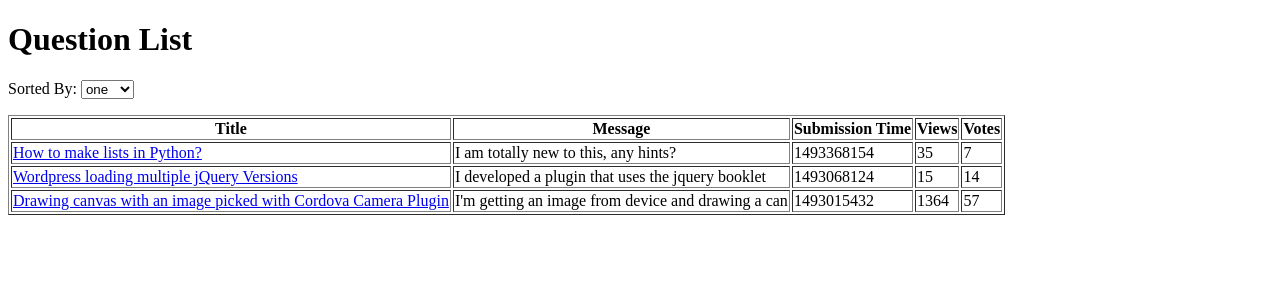
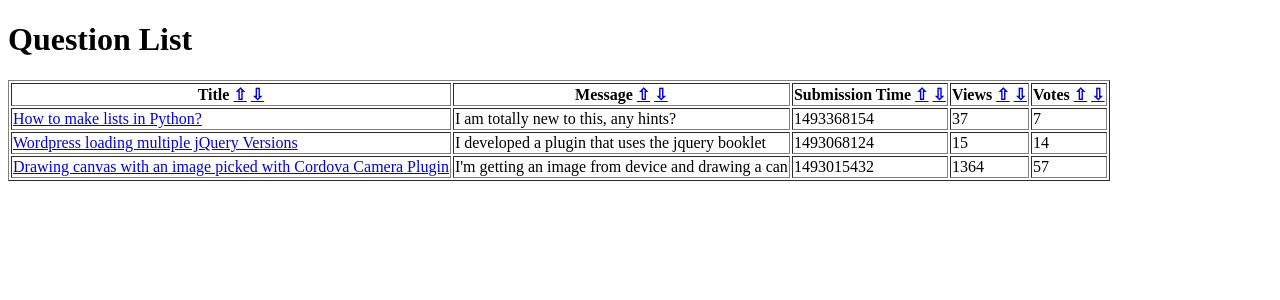
Before and after one commit to Pietrus914/Ask-mate-sprint-1, a Flask app: page /list in a window 1280 px wide. Shown: the top 300 px of the page. Run offline with Flask 2, Linux system fonts and the light colour scheme; some libraries are stand-ins or nearby versions.

Commit message:
add query string

```diff
--- a/sample_data/question.csv
+++ b/sample_data/question.csv
@@ -1,5 +1,5 @@
 id,submission_time,view_number,vote_number,title,message,image
-1,1493368154,35,7,How to make lists in Python?,"I am totally new to this, any hints?",
+1,1493368154,37,7,How to make lists in Python?,"I am totally new to this, any hints?",
 2,1493068124,15,14,Wordpress loading multiple jQuery Versions,"I developed a plugin that uses the jquery booklet plugin (http://builtbywill.com/booklet/#/) this plugin binds a function to $ so I cann call $('.myBook').booklet();
 
 I could easy managing the loading order with wp_enqueue_script so first I load jquery then I load booklet so everything is fine.
--- a/server.py
+++ b/server.py
@@ -9,6 +9,8 @@ def main_page():
     headers = ["Title", "Message", "Submission Time", "Views", "Votes"]
     story_keys = ["title", "message", "submission_time", "view_number", "vote_number"]
     questions = connection.read_csv("sample_data/question.csv")
+    '''if len(request.args) != 0:
+        data_handler.sorting_questions(questions, request.args.get())'''
     return render_template("index.html", headers=headers, questions=questions, story_keys=story_keys)
 
 
--- a/templates/index.html
+++ b/templates/index.html
@@ -6,24 +6,15 @@
 </head>
 <body>
     <h1>Question List</h1>
-    <form action="{{ url_for("main_page") }}" method="post">
-          <p>
-             <label>Sorted By: </label>
-             <select id = "myList">
-               <option value = "1">one</option>
-               <option value = "2">two</option>
-               <option value = "3">three</option>
-               <option value = "4">four</option>
-             </select>
-          </p>
-    </form>
 
     <table border="1">
         <thead>
             <tr>
-                {% for header in headers %}
+                {% for i in range(headers|length) %}
                     <th>
-                        {{ header }}
+                        {{ headers[i] }}
+                        <a href="{{ url_for("main_page", order_by=story_keys[i], order_direction="asc") }}">&#8679</a>
+                        <a href="{{ url_for("main_page", order_by=story_keys[i], order_direction="desc") }}">&#8681</a>
                     </th>
                 {% endfor %}
             </tr>
```
